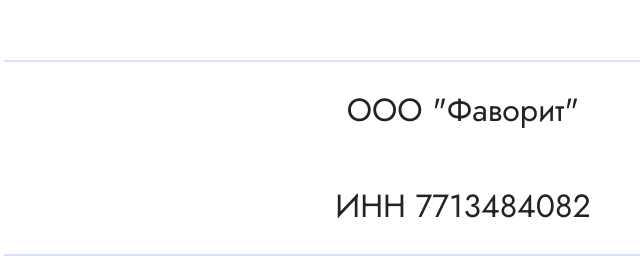
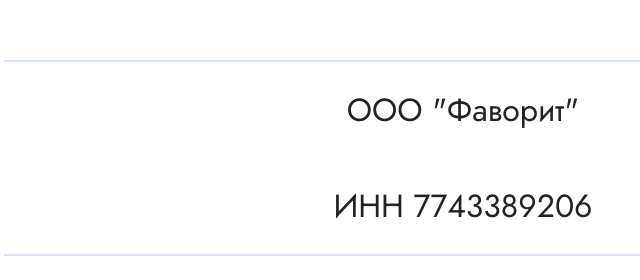
Before and after one commit to iem08/remont-moskva.site, a plain HTML site: page kontakti.html in a window 1280 px wide. Shown: the part 1750-2030 px from the top of the page, 177-817 px from the left. Drawn offline with Linux system fonts and the light colour scheme; a script that the page names is missing; files whose address does not match are found by name.

Commit message:
Update kontakti.html

```diff
--- a/kontakti.html
+++ b/kontakti.html
@@ -180,7 +180,7 @@
         <div class="row justify-content-center">
             <div class="col-md-12 col-lg-10">
                 <hr class="line">
-                <p class="mbr-text align-center mbr-fonts-style my-4 display-5">ООО "Фаворит"<br><br>ИНН 7713484082<br></p>
+                <p class="mbr-text align-center mbr-fonts-style my-4 display-5">ООО "Фаворит"<br><br>ИНН 7743389206<br></p>
                 <hr class="line">
             </div>
         </div>
```
